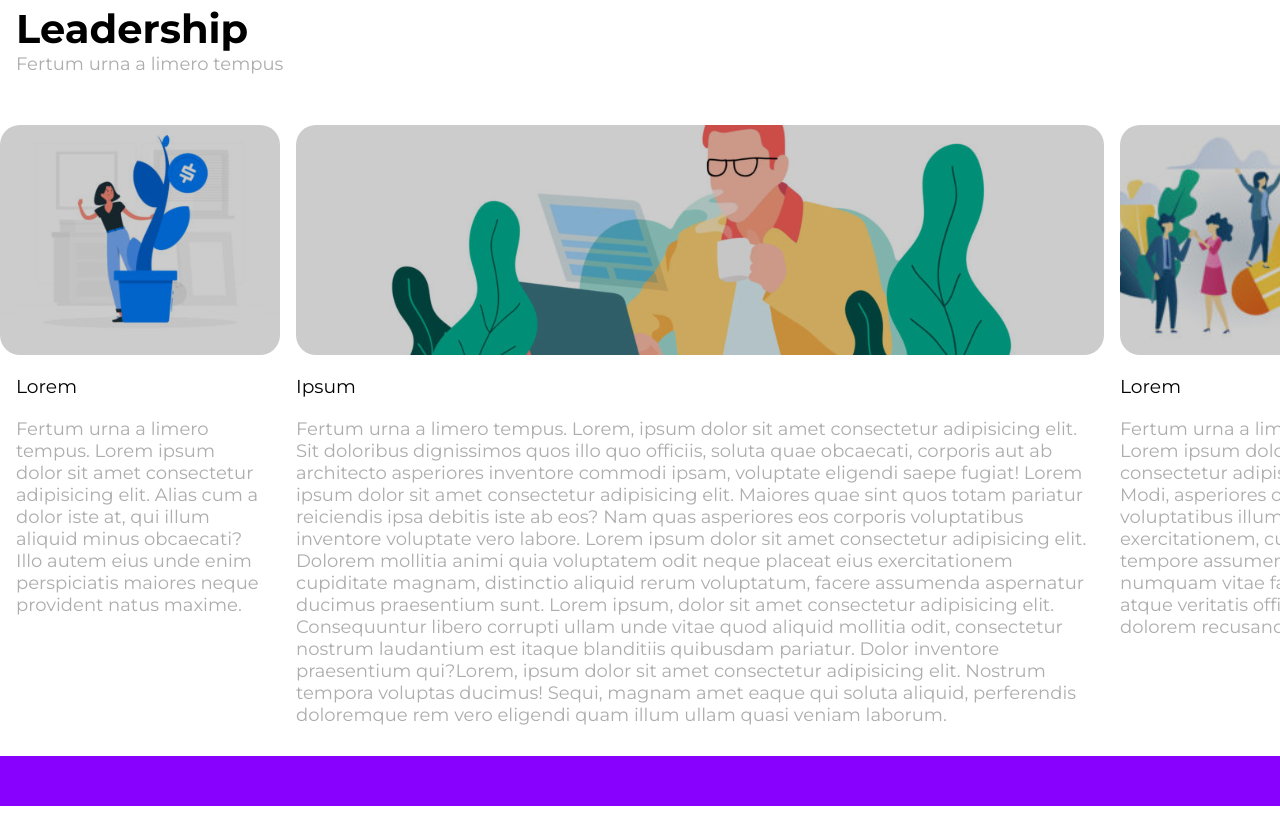
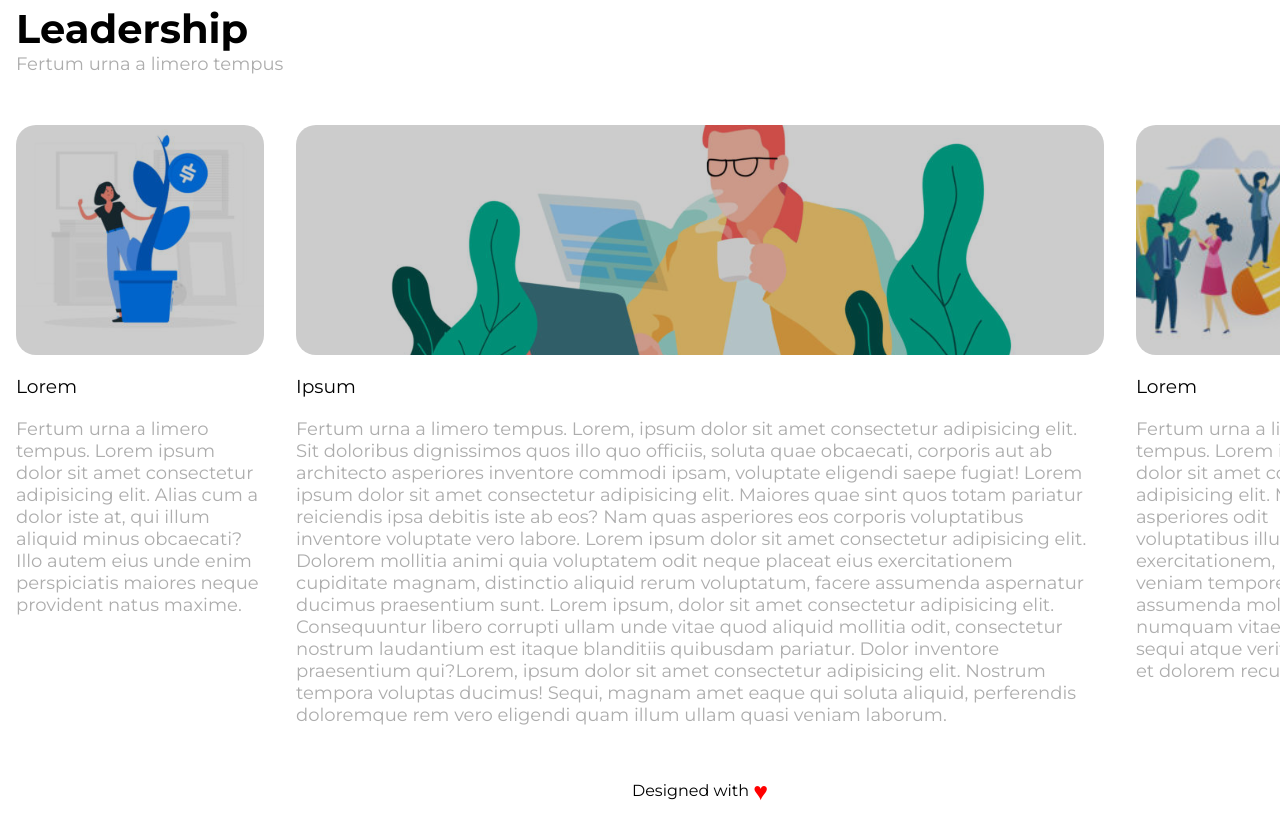
Before and after one commit to Cal-107/htmlcss-wp, a plain HTML site: page index.html in a window 1280 px wide. Shown: the part 840-1656 px from the top of the page. Drawn offline with Linux system fonts and the light colour scheme.

Commit message:
add footer

```diff
--- a/css/main.css
+++ b/css/main.css
@@ -136,7 +136,14 @@ nav ul li:last-child {
 }
 
 /* footer */
-footer {
-    height: 50px;
-    background-color: #8801fe;
+footer{
+    text-align: center;
+    margin-top: 20px;
+    margin-bottom: 10px;
 }
+
+footer > span {
+    color: red;
+    font-size: 25px;
+    vertical-align: sub;
+}
--- a/index.html
+++ b/index.html
@@ -53,7 +53,7 @@
                 </div>
 
                 <!-- columns -->
-                <aside class="sidebar image-setup image2 mt-50 mb-30 px-16">
+                <aside class="sidebar mt-50 mb-30 px-16">
                     <div class="image-setup image2">
                         <!-- <img src="img/img-1.jpg" alt=""> -->
                     </div>
@@ -67,7 +67,7 @@
                     <h3 class="title-card">Ipsum</h3>
                     <span class="text1">Fertum urna a limero tempus. Lorem, ipsum dolor sit amet consectetur adipisicing elit. Sit doloribus dignissimos quos illo quo officiis, soluta quae obcaecati, corporis aut ab architecto asperiores inventore commodi ipsam, voluptate eligendi saepe fugiat! Lorem ipsum dolor sit amet consectetur adipisicing elit. Maiores quae sint quos totam pariatur reiciendis ipsa debitis iste ab eos? Nam quas asperiores eos corporis voluptatibus inventore voluptate vero labore. Lorem ipsum dolor sit amet consectetur adipisicing elit. Dolorem mollitia animi quia voluptatem odit neque placeat eius exercitationem cupiditate magnam, distinctio aliquid rerum voluptatum, facere assumenda aspernatur ducimus praesentium sunt. Lorem ipsum, dolor sit amet consectetur adipisicing elit. Consequuntur libero corrupti ullam unde vitae quod aliquid mollitia odit, consectetur nostrum laudantium est itaque blanditiis quibusdam pariatur. Dolor inventore praesentium qui?Lorem, ipsum dolor sit amet consectetur adipisicing elit. Nostrum tempora voluptas ducimus! Sequi, magnam amet eaque qui soluta aliquid, perferendis doloremque rem vero eligendi quam illum ullam quasi veniam laborum.</span>
                 </div>
-                <aside class="sidebar mt-50 mb-30">
+                <aside class="sidebar mt-50 mb-30 px-16">
                     <div class="image-setup image4">
                         <!-- <img src="img/img-3.jpg" alt=""> -->
                     </div>
@@ -78,7 +78,7 @@
 
         <!-- footer -->
         <footer class="px-16">
-            <div class="debug-box"></div>
+            Designed with <span>&hearts;</span>
         </footer>
     </div>
 </body>
```
